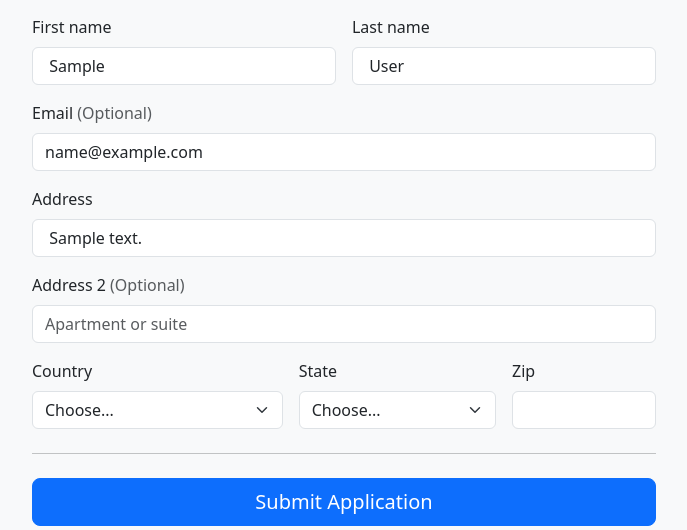
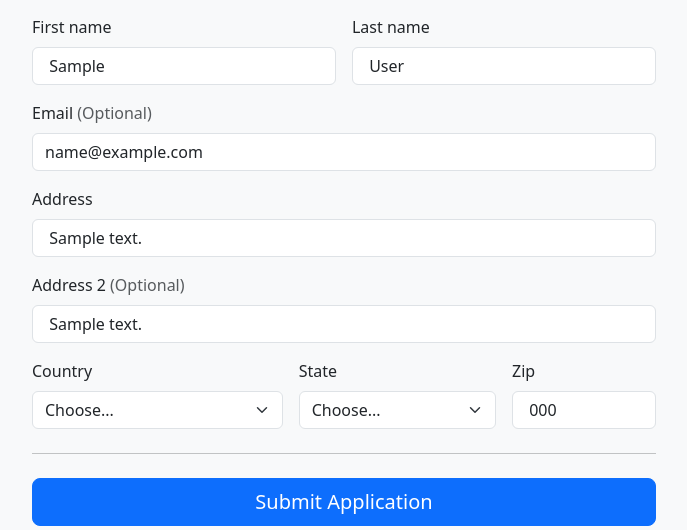
Before and after one commit to ShehaniD/Job-Site-P2, a Flask app: template P2_Starter_Code/templates/display.html in a window 1280 px wide. Shown: the part 172-702 px from the top of the page, without its empty margins (140-827 px from the left). Run offline with Flask 2, Linux system fonts and the light colour scheme; the template is opened without the code that fills it: most values are stand-ins (such as "Sample title", 1, 10 or a date in 2020); some libraries are stand-ins or nearby versions.

Commit message:
finish template variable parameters for display.html

```diff
--- a/P2_Starter_Code/app.py
+++ b/P2_Starter_Code/app.py
@@ -37,37 +37,38 @@ def upload():
 
 @app.route("/display")
 def display():
-    # pdfFileObj = open('static/sample_resume.pdf', 'rb')
-    # # Creating a pdf reader object
-    # pdfReader = PyPDF2.PdfFileReader(pdfFileObj)
-    # # Getting number of pages in pdf file
-    # pages = pdfReader.numPages
-    # # Loop for reading all the Pages
-    # for i in range(pages):
-    #     # Creating a page object
-    #     pageObj = pdfReader.getPage(i)
-    #     # Printing Page Number
-    #     print("Page No: ", i)
-    #     # Extracting text from page
-    #     # And splitting it into chunks of lines
-    #     text = pageObj.extractText().split('\n')
-    #     # Finally the lines are stored into list
-    #     # For iterating over list a loop is used
-    #     user['name'] = text[5]
-    #     user['email'] = text[18]
+    pdfFileObj = open('static/sample_resume.pdf', 'rb')
+    # Creating a pdf reader object
+    pdfReader = PyPDF2.PdfFileReader(pdfFileObj)
+    # Getting number of pages in pdf file
+    pages = pdfReader.numPages
+    # Loop for reading all the Pages
+    for i in range(pages):
+        # Creating a page object
+        pageObj = pdfReader.getPage(i)
+        # Printing Page Number
+        print("Page No: ", i)
+        # Extracting text from page
+        # And splitting it into chunks of lines
+        text = pageObj.extractText().split('\n')
+        # Finally the lines are stored into list
+        # For iterating over list a loop is used
+        user['name'] = text[5]
+        user['email'] = text[18]
 
-    #     print(user['name'])
-    #     print(user['email'])
+        print(user['name'])
+        print(user['email'])
 
 
-    #     # for i in range(len(text)):
-    #     #     # Printing the line
-    #     #     # Lines are seprated using "\n"
-    #     #     print(text[i], end="\n")
-    #     #     # For Seprating the Pages
+        # for i in range(len(text)):
+        #     # Printing the line
+        #     # Lines are seprated using "\n"
+        #     print(text[i], end="\n")
+        #     # For Seprating the Pages
 
-    # # closing the pdf file object
-    # pdfFileObj.close()
+    # closing the pdf file object
+    pdfFileObj.close()
+
     return render_template('display.html', first_name="Steve", last_name="Jobs", address="123 Apple St.")
 
 
--- a/P2_Starter_Code/templates/display.html
+++ b/P2_Starter_Code/templates/display.html
@@ -78,13 +78,13 @@
 
             <div class="col-12">
               <label for="address2" class="form-label">Address 2 <span class="text-muted">(Optional)</span></label>
-              <input type="text" class="form-control" id="address2" placeholder="Apartment or suite">
+              <input type="text" class="form-control" id="address2" placeholder="Apartment or suite" value="{% if address_2 %} {{address_2}} {% endif %}">
             </div>
 
             <div class="col-md-5">
               <label for="country" class="form-label">Country</label>
               <select class="form-select" id="country" required>
-                <option value="">Choose...</option>
+                <option value="{% if country %} {{country}} {% endif %}">Choose...</option>
                 <option>United States</option>
               </select>
               <div class="invalid-feedback">
@@ -95,7 +95,7 @@
             <div class="col-md-4">
               <label for="state" class="form-label">State</label>
               <select class="form-select" id="state" required>
-                <option value="">Choose...</option>
+                <option value="{% if state %} {{state}} {% endif %}">Choose...</option>
                 <option>California</option>
               </select>
               <div class="invalid-feedback">
@@ -105,7 +105,7 @@
 
             <div class="col-md-3">
               <label for="zip" class="form-label">Zip</label>
-              <input type="text" class="form-control" id="zip" placeholder="" required>
+              <input type="text" class="form-control" id="zip" placeholder="" value="{% if zipcode %} {{zipcode}} {% endif %}" required>
               <div class="invalid-feedback">
                 Zip code required.
               </div>
```
